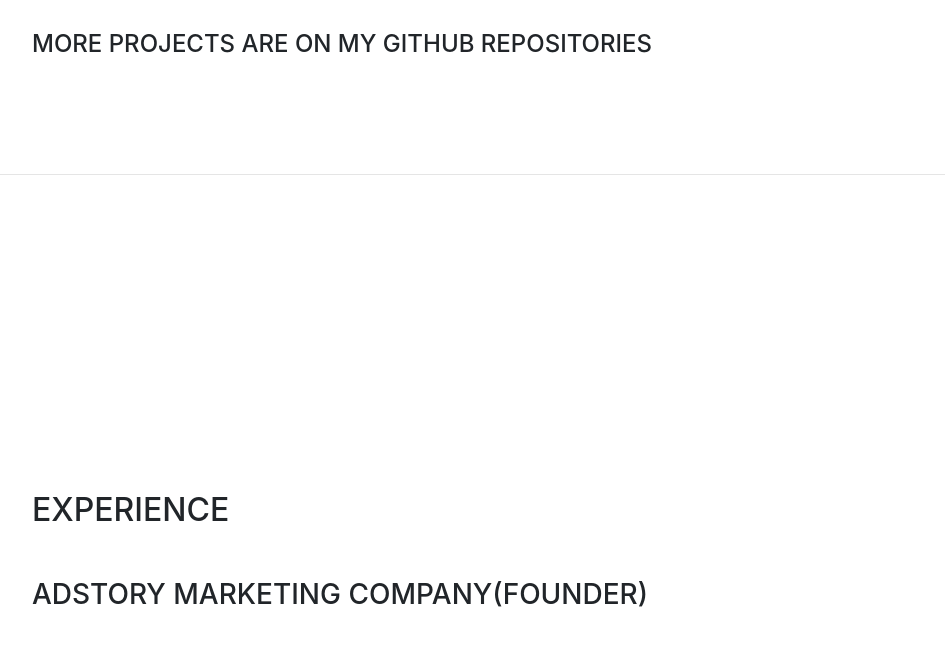
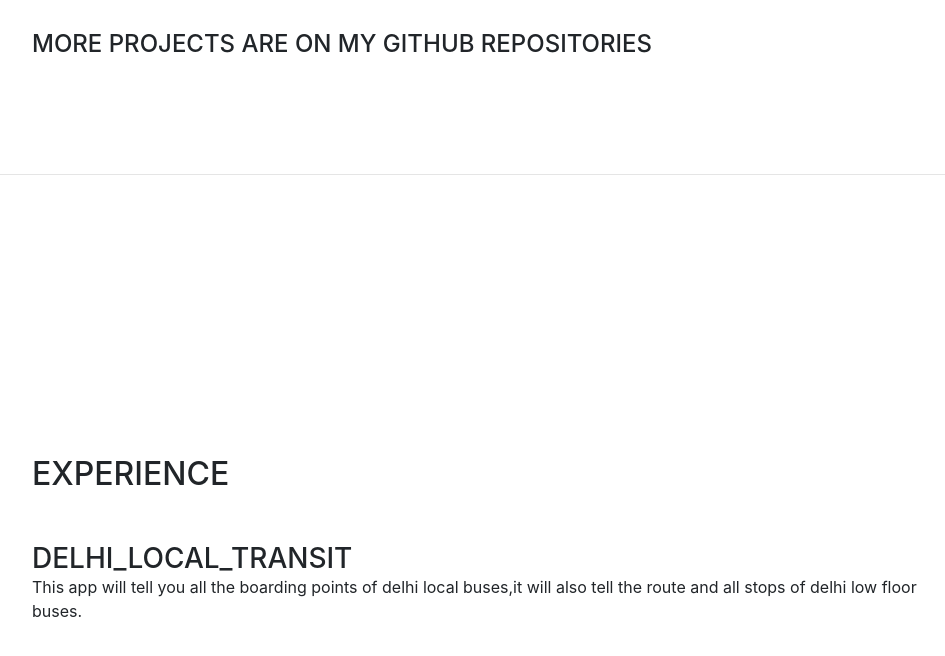
Before and after one commit to abhigupta19/Resume_portfolio, a website with bundled scripts: page index.html in a window 1280 px wide. Shown: the part 3759-4415 px from the top of the page, without its empty margins (288-1233 px from the left). Built offline with nearby package versions, Linux system fonts and the light colour scheme; files whose address does not match are found by name; a web font is replaced by a local one.

Commit message:
Update index.html

```diff
--- a/index.html
+++ b/index.html
@@ -310,11 +310,12 @@
           <p class="mb-0">When forced indoors, I follow a number of sci-fi and fantasy genre movies and television shows, I am an aspiring chef, and I spend a large amount of my free time exploring the latest technology advancements in the front-end web development world.</p>
         </div>-->
 
-		<div class="resume-item d-flex flex-column flex-md-row mb-5">
+		 <div class="resume-item d-flex flex-column flex-md-row mb-5">
             <div class="resume-content mr-auto">
-            <h3 class="mb-0">Adstory marketing company(Founder)</h3>
-
-
+            <h3 class="mb-0">Delhi_local_transit</h3>
+              <div> This app will tell you all the boarding points of delhi local buses,it will also tell the route and all stops of delhi low floor buses.
+ </div>
+				</br>
 
             </div>
           </div>
```
